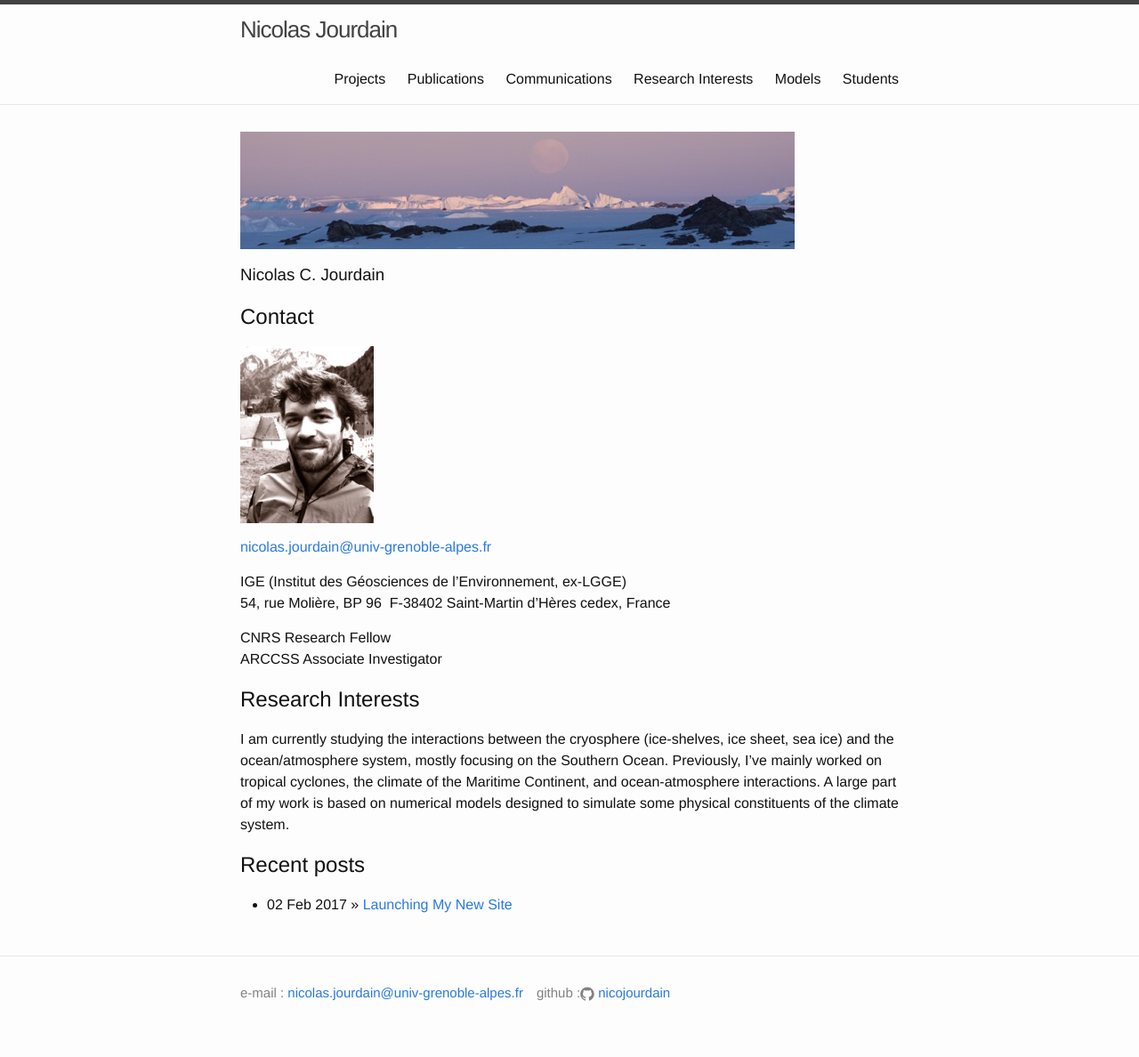
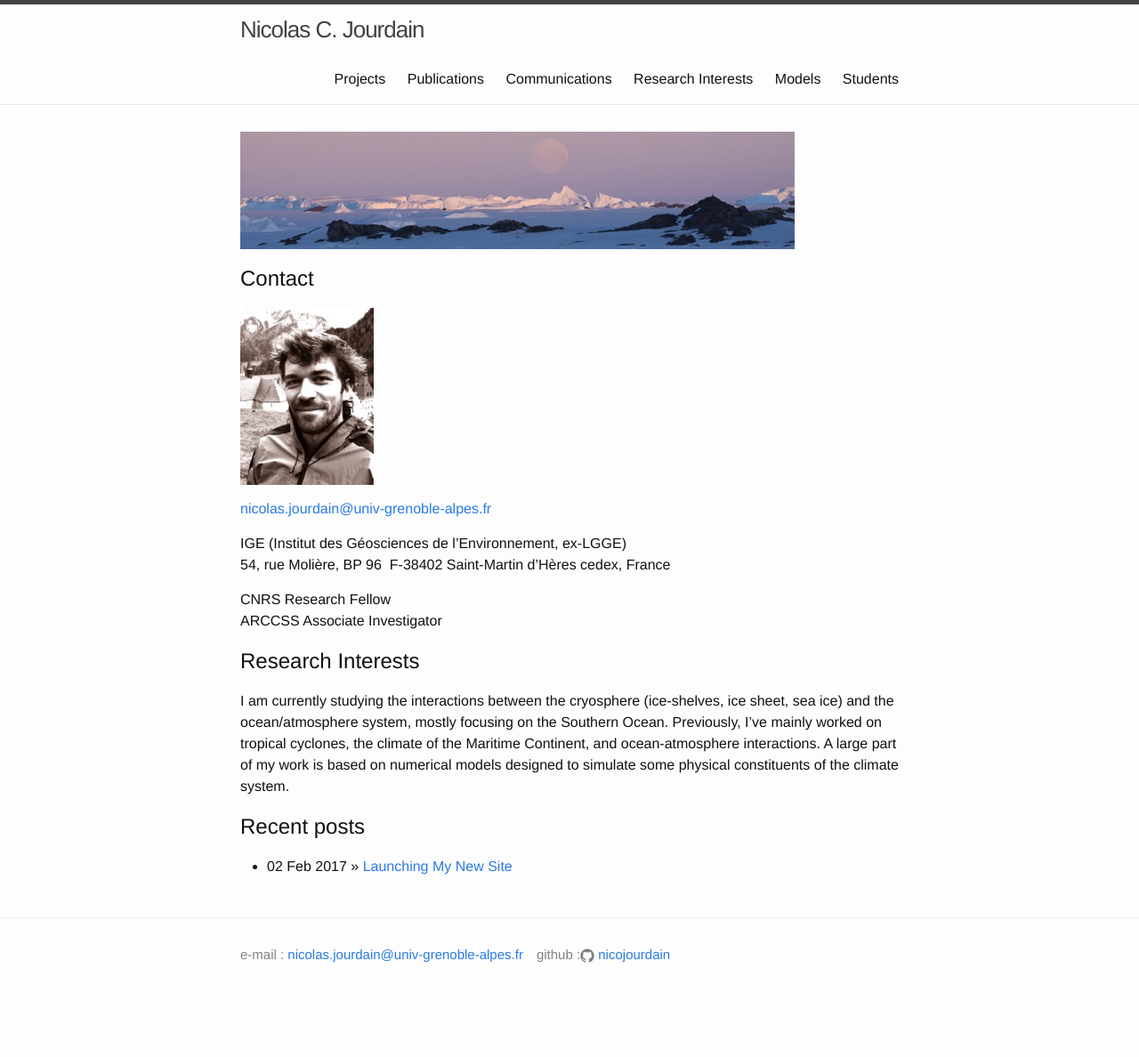
Before and after one commit to nicojourdain/nicojourdain.github.io, a Jekyll site: the page built from index.md, in a window 1280 px wide. Shown: the whole page at 89% size. Built offline with Jekyll 4.4.1, drawn with Linux system fonts in a browser that asks for light colours; after the commit the page ends 1145 px from its top, so only the background shows below that.

Commit message:
modifications after first attempt

```diff
--- a/_config.yml
+++ b/_config.yml
@@ -4,7 +4,7 @@
 # 'jekyll serve'. If you change this file, please restart the server process.
 
 # Site settings
-title: Nicolas Jourdain
+title: Nicolas C. Jourdain
 email: nicolas.jourdain@univ-grenoble-alpes.fr
 description: > # this means to ignore newlines until "baseurl:"
   Physics of the climate system
@@ -12,7 +12,7 @@
 url: http://nicojourdain.github.io/
 github_username:  nicojourdain
 #twitter_username: nicojourdain
-header-img: img/home-bg.jpg
+header-img: img/baniere_3.jpg
 
 # Build settings
 markdown: kramdown
--- a/index.md
+++ b/index.md
@@ -3,8 +3,6 @@
 ---
 
 ![baniere1]({{site.baseurl}}/img/baniere_3.jpg)
-
-### Nicolas C. Jourdain
 
 ## Contact
 
```
